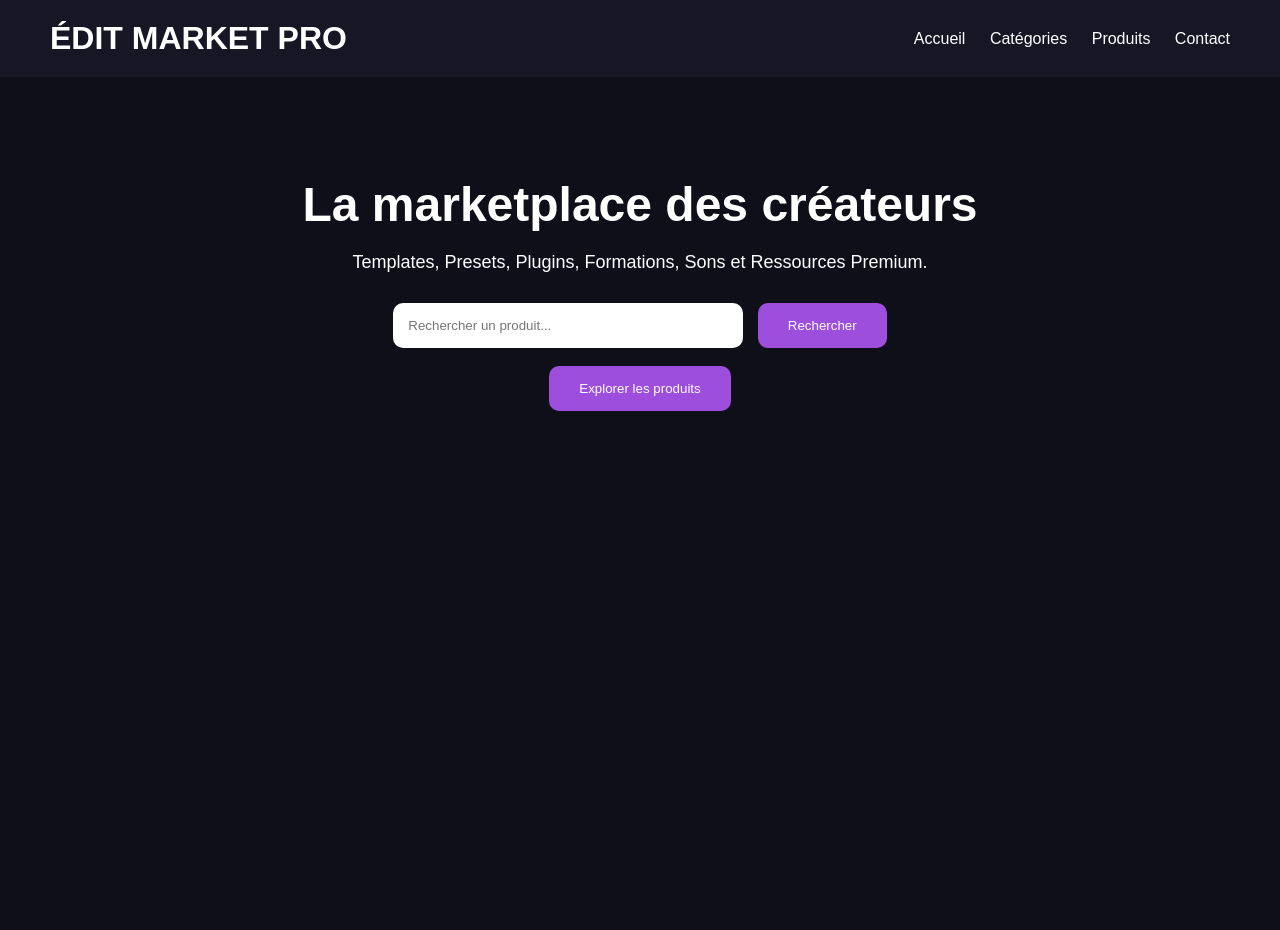
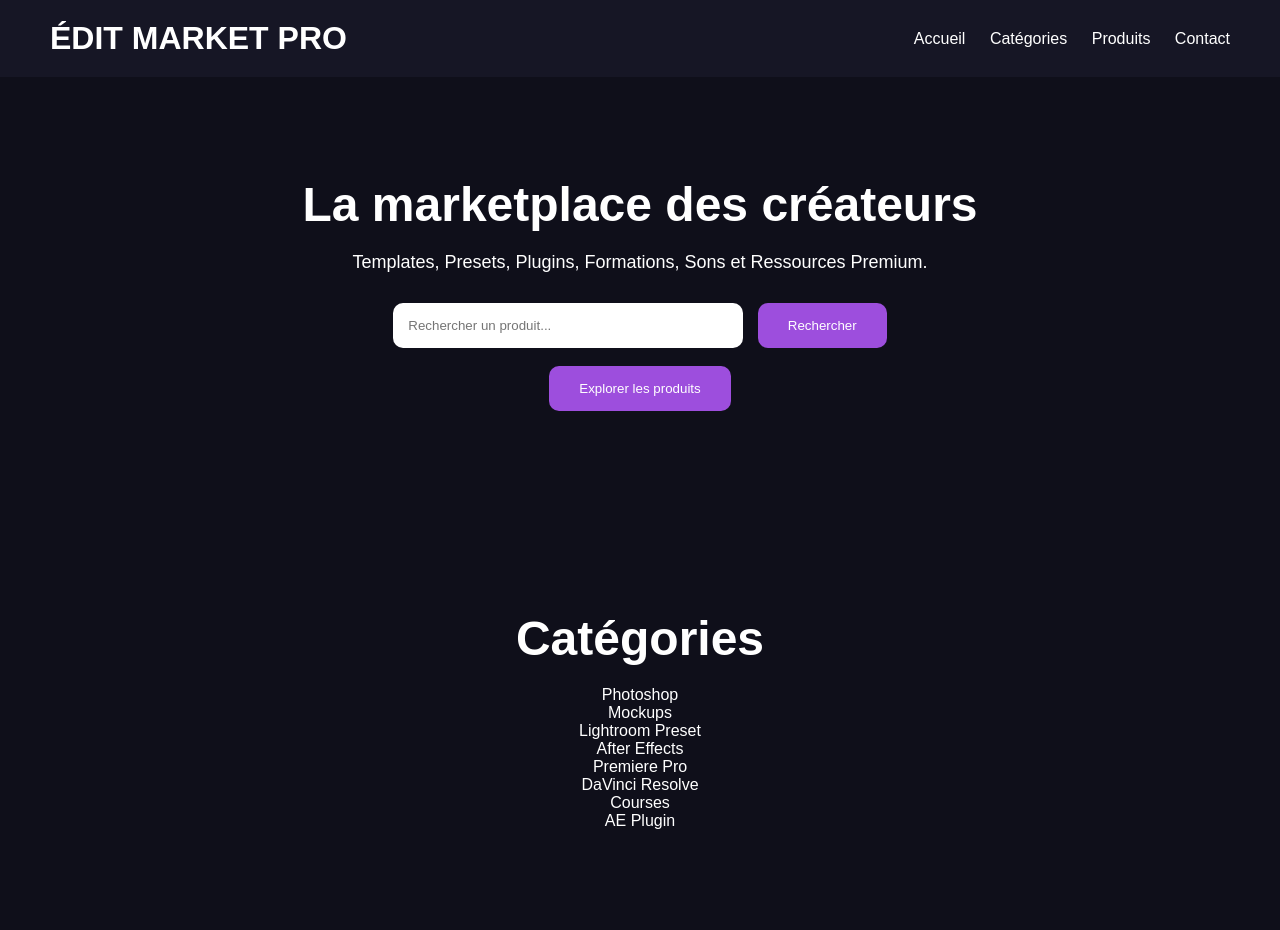
Before and after one commit to rarivomanitraraytoaranja-create/-DIT-MARKET-PRO, a website: page index.html in a window 1280 px wide. Before the commit the page ends 800 px from the top, so only its background shows below. Drawn offline with Linux system fonts and the light colour scheme.

Commit message:
Update index.html

```diff
--- a/index.html
+++ b/index.html
@@ -38,5 +38,24 @@
         <button>Explorer les produits</button>
     </section>
 
+    <section class="categories">
+
+        <h2>Catégories</h2>
+
+        <div class="category-list">
+
+            <div class="category">Photoshop</div>
+            <div class="category">Mockups</div>
+            <div class="category">Lightroom Preset</div>
+            <div class="category">After Effects</div>
+            <div class="category">Premiere Pro</div>
+            <div class="category">DaVinci Resolve</div>
+            <div class="category">Courses</div>
+            <div class="category">AE Plugin</div>
+
+        </div>
+
+    </section>
+
 </body>
 </html>
```
